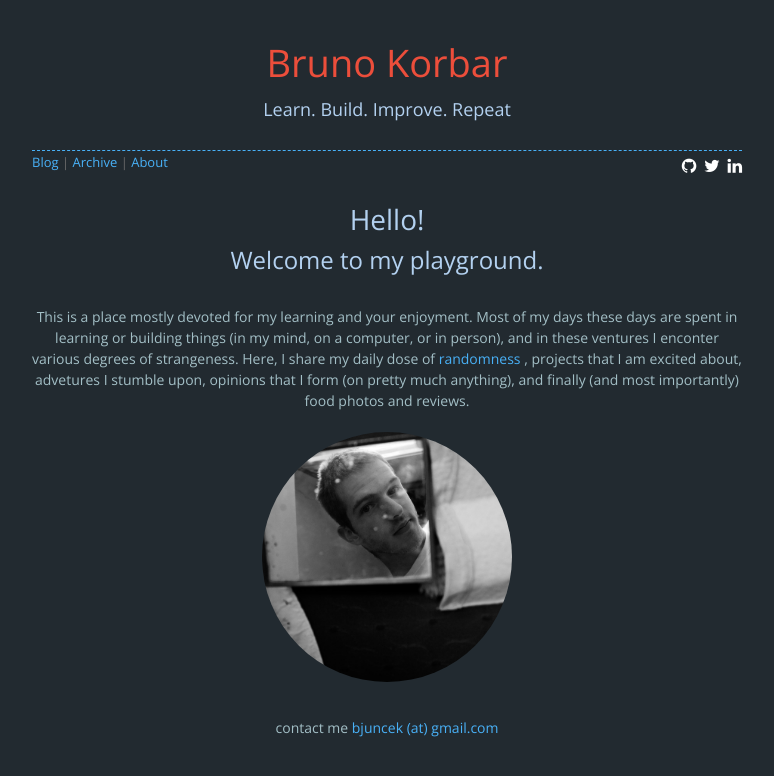
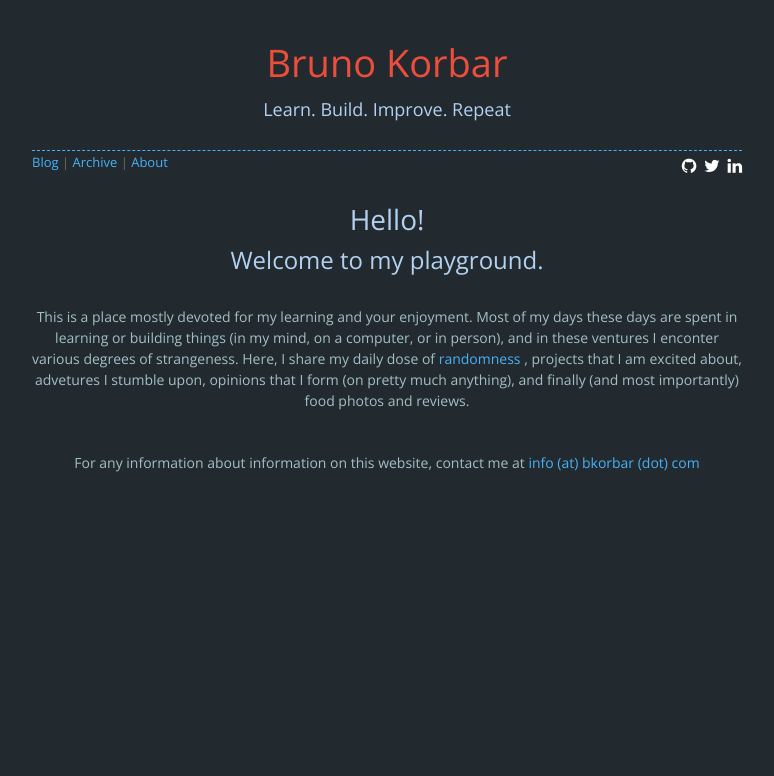
Before and after one commit to bjuncek/bjuncek.github.io, a Jekyll site: the page built from index.html, in a window 1280 px wide. Shown: the top 776 px of the page, without its empty margins (253-1027 px from the left). Built offline with Jekyll 4.4.1, drawn with Linux system fonts in a browser that asks for light colours; nearby versions of some CDN libraries.

Commit message:
Updated email address to custom ones

```diff
--- a/_config.yml
+++ b/_config.yml
@@ -11,8 +11,8 @@
 # for welcome page
 # to replace image go to index.html
 email:
-  address: "bjuncek@gmail.com"
-  text: "bjuncek (at) gmail.com"
+  address: "info@bkorbar.com"
+  text: "info (at) bkorbar (dot) com"
 # # disqus comment
 # disqus:
 #     shortname: "test" #your disqus comment short name
--- a/index.html
+++ b/index.html
@@ -23,6 +23,6 @@ welcome_img: "https://igcdn-photos-a-a.akamaihd.net/hphotos-ak-xpa1/t51.2885-15/
         and finally (and most importantly) food photos and reviews.
         <br>
         <br>
-        <img class="circular" src="assets/welcome.jpg" >
-  <p>contact me <a href="mailto:{{site.email.address}}">{{site.email.text}}</a></p>
+        <!-- <img class="circular" src="assets/welcome.jpg" > -->
+  <p>For any information about information on this website, contact me at <a href="mailto:{{site.email.address}}">{{site.email.text}}</a></p>
 </div>
```
